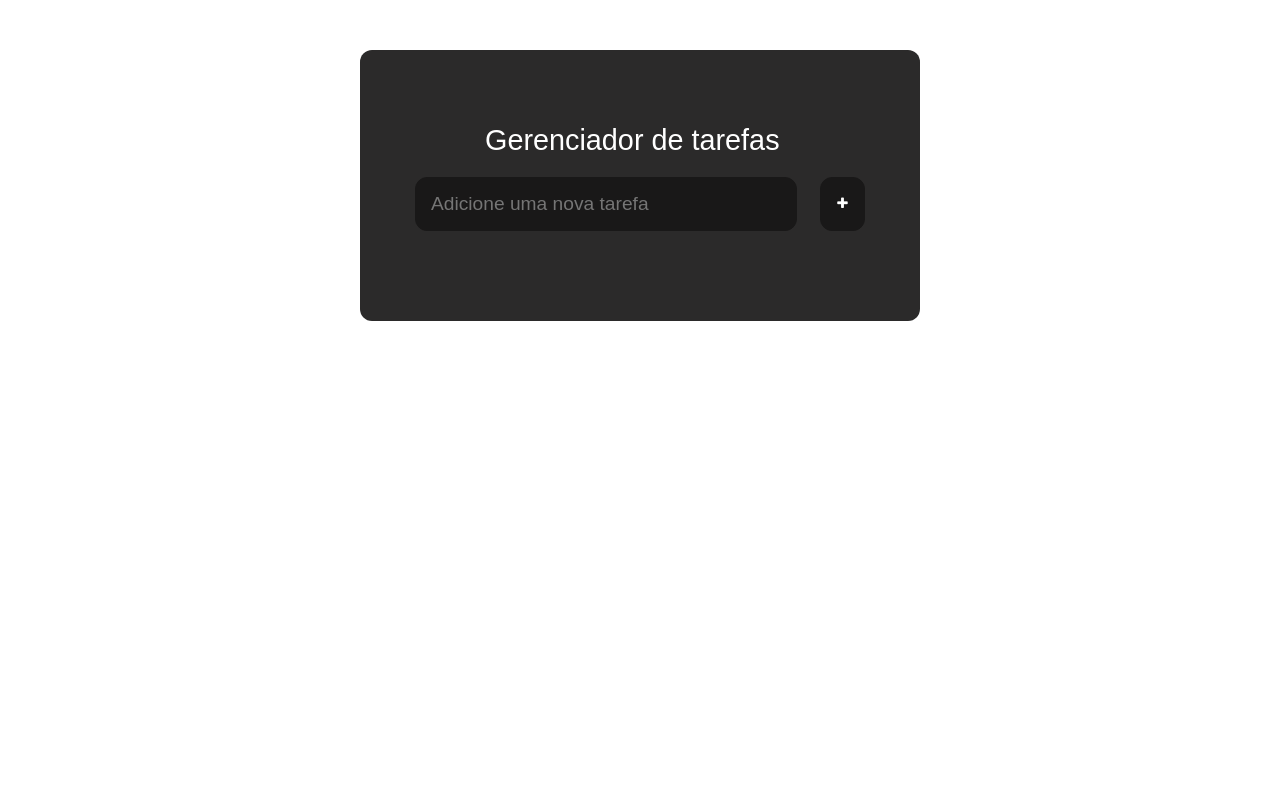
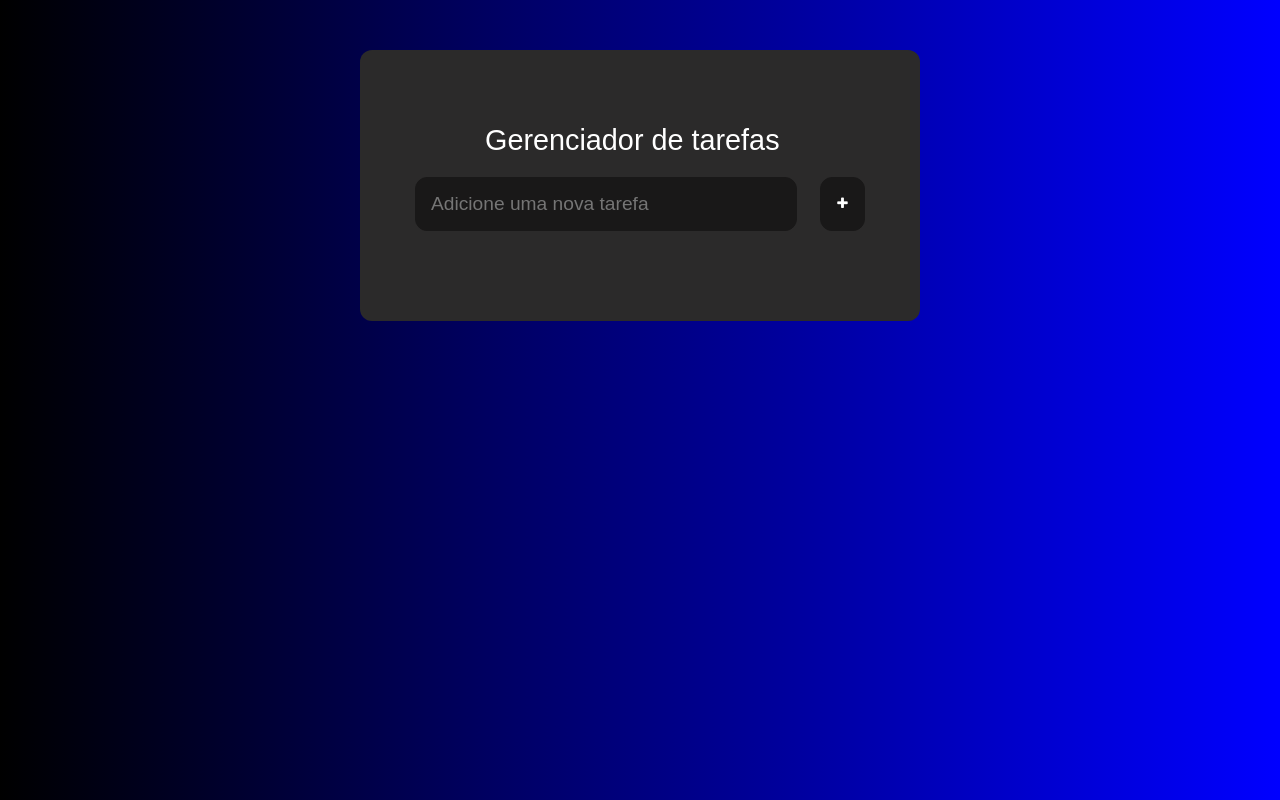
Before and after one commit to EduardoSantana-code/Gerenciador, a plain HTML site: page index.html in a window 1280 px wide. Drawn offline with Linux system fonts and the light colour scheme.

Commit message:
Atualização

```diff
--- a/css/estilos.css
+++ b/css/estilos.css
@@ -2,8 +2,8 @@
 
 
 body {
-    background-image: url();
-    color: #FFF;
+    background-image:linear-gradient( to right, black,blue);
+    color: #ffffff;
     margin: 0;
     font-family: Arial, Helvetica, sans-serif;
     font-size: 1rem;
```
Also changed, not shown: css/wallpaper001.jpg (added).
